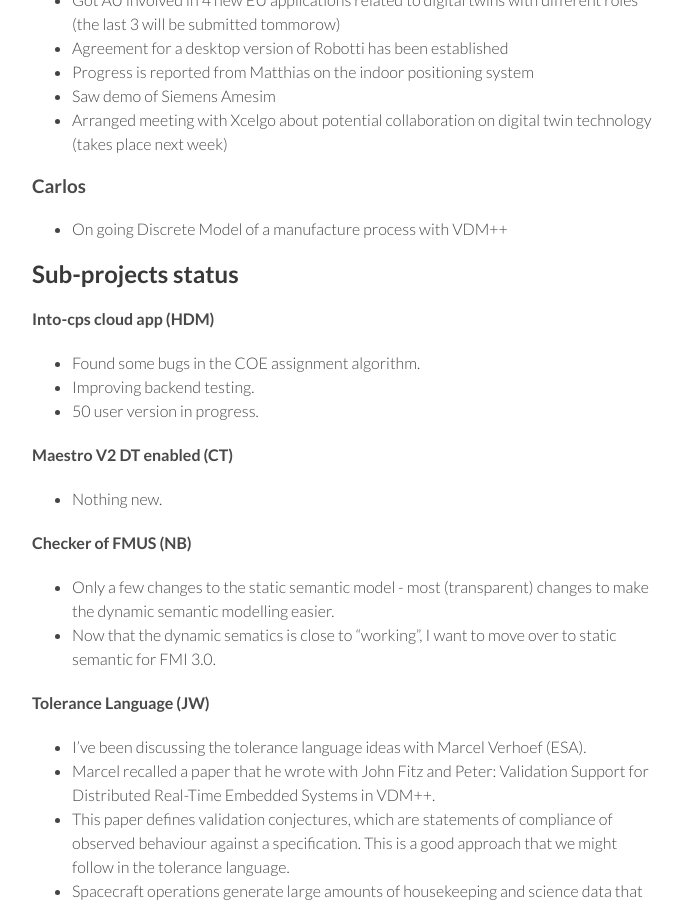
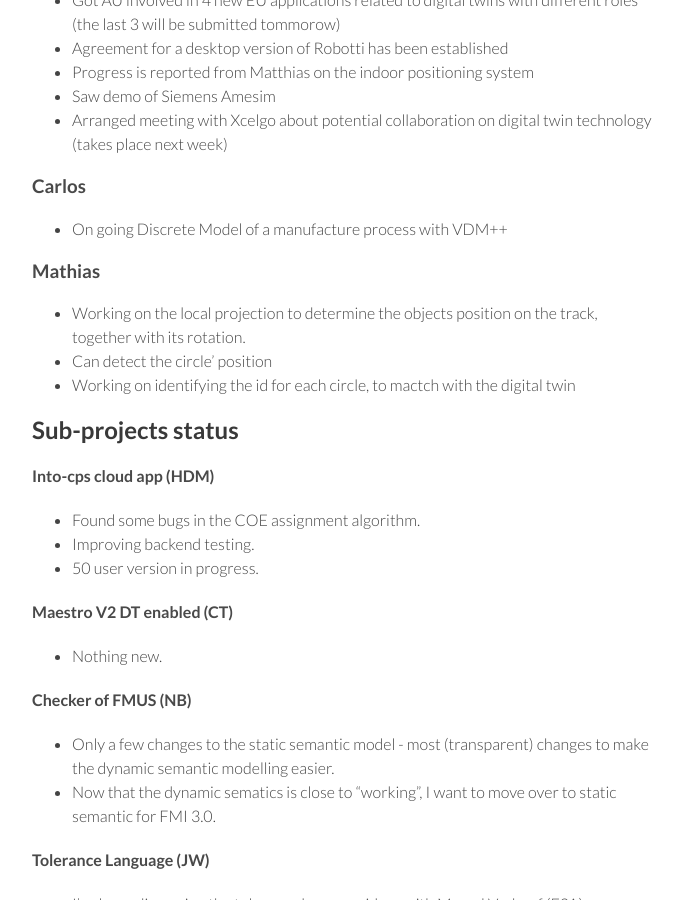
Before and after one commit to digitaltwincentre/digitaltwincentre.github.io, a Jekyll site: the page built from _biweeklies/Biweekly-8.md, in a window 1280 px wide and 900 px high, scrolled down 1272 px. Shown: the whole window, without its empty margins (418-1100 px from the left). Built offline with Jekyll 4.4.1, drawn with Linux system fonts in a browser that asks for light colours; nearby versions of some CDN libraries.

Commit message:
Update Biweekly-8.md

```diff
--- a/_biweeklies/Biweekly-8.md
+++ b/_biweeklies/Biweekly-8.md
@@ -60,6 +60,11 @@ private information must be stored elsewhere.  -->
 ### Carlos
 * On going Discrete Model of a manufacture process with VDM++
 
+### Mathias
+* Working on the local projection to determine the objects position on the track, together with its rotation.
+* Can detect the circle' position
+* Working on identifying the id for each circle, to mactch with the digital twin
+
 ## Sub-projects status
 
 
```
